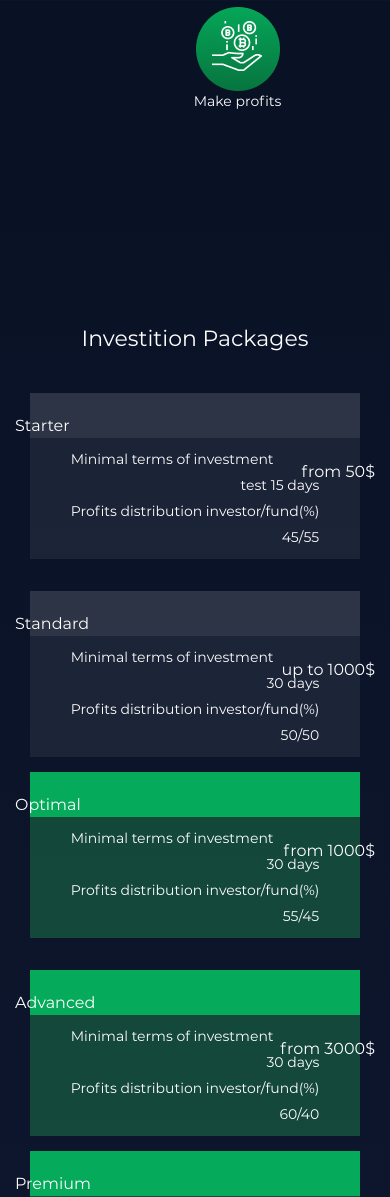
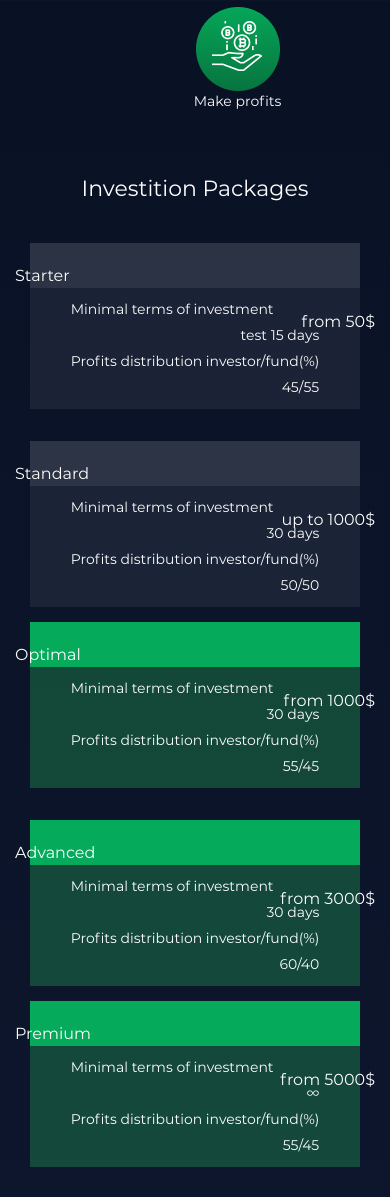
Before and after one commit to DKSGROUP/Crypto, a Yii app: template views/site/index.php in a window 390 px wide. Shown: the part 848-2045 px from the top of the page. Run offline with PHP 8.4 and a stand-in for Yii, Linux system fonts and the light colour scheme; the template is opened without the code that fills it, so the values that code supplies are empty; some libraries are stand-ins or nearby versions.

Commit message:
Space between Invest and Packages fixed
Space is no longer so bin on mobile

```diff
--- a/web/css/style.css
+++ b/web/css/style.css
@@ -98,6 +98,12 @@ h1{
     margin-top: 180px;
     padding-bottom: 30px;
     /*z-index: 1000;*/
+}
+
+@media (max-width: 575px) {
+    .invest-packages{
+        margin-top: 30px !important;
+    }
 }
 
 .card{
```
